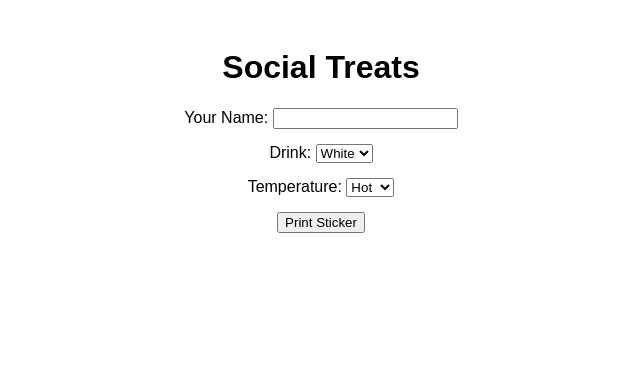
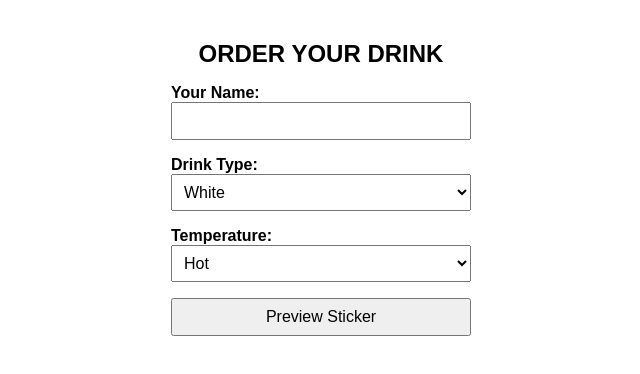
Before and after one commit to jonignatiuskoh/socialtreats, a plain HTML site: page index.html in a window 1280 px wide. Shown: the whole page, without its empty margins (319-959 px from the left). Drawn offline with Linux system fonts and the light colour scheme.

Commit message:
preview message

```diff
--- a/index.html
+++ b/index.html
@@ -1,82 +1,127 @@
-
 <!DOCTYPE html>
 <html lang="en">
 <head>
   <meta charset="UTF-8" />
   <meta name="viewport" content="width=device-width, initial-scale=1.0"/>
-  <title>Social Treats Sticker App</title>
+  <title>Order Your Drink</title>
   <style>
     body {
       font-family: 'Futura', sans-serif;
-      text-align: center;
-      padding: 20px;
+      display: flex;
+      flex-direction: column;
+      align-items: center;
+      padding: 1rem;
     }
-    .form-group {
-      margin-bottom: 15px;
+
+    h1 {
+      font-size: 1.5rem;
+      margin-bottom: 1rem;
+      text-transform: uppercase;
     }
-    .sticker {
+
+    form {
+      display: flex;
+      flex-direction: column;
+      gap: 1rem;
+      max-width: 300px;
+      width: 100%;
+    }
+
+    label {
+      display: flex;
+      flex-direction: column;
+      font-weight: bold;
+    }
+
+    input, select, button {
+      padding: 0.5rem;
+      font-size: 1rem;
+    }
+
+    #sticker-preview {
+      margin-top: 2rem;
+      border: 1px dashed #aaa;
+      padding: 1rem;
       width: 200px;
       height: 120px;
-      border: 1px solid #000;
-      margin: 20px auto;
-      padding: 10px;
-      font-size: 14px;
-      display: flex;
-      flex-direction: column;
-      justify-content: center;
-      align-items: center;
+      text-align: center;
+      display: none;
     }
-    .logo {
+
+    #sticker-preview img {
       max-height: 30px;
-      margin-bottom: 5px;
+      margin-bottom: 0.5rem;
+    }
+
+    #confirm-print {
+      margin-top: 1rem;
+      display: none;
+      padding: 0.5rem 1rem;
+      font-size: 1rem;
     }
   </style>
 </head>
 <body>
-  <h1>Social Treats</h1>
-  <div class="form-group">
-    <label for="customerName">Your Name:</label>
-    <input type="text" id="customerName" />
-  </div>
-  <div class="form-group">
-    <label for="drink">Drink:</label>
-    <select id="drink">
+  <h1>ORDER YOUR DRINK</h1>
+
+  <form id="order-form">
+    <label>
+      Your Name:
+      <input type="text" id="name" required />
+    </label>
+
+    <label>
+      Drink Type:
+      <select id="drink" required>
         <option value="White">White</option>
         <option value="Black">Black</option>
       </select>
-  </div>
-  <div class="form-group">
-    <label for="temperature">Temperature:</label>
-    <select id="temperature">
+    </label>
+
+    <label>
+      Temperature:
+      <select id="temp" required>
         <option value="Hot">Hot</option>
         <option value="Iced">Iced</option>
       </select>
-  </div>
-  <button onclick="generateSticker()">Print Sticker</button>
+    </label>
 
-  <div id="stickerPreview" class="sticker" style="display:none;">
-    <img src="logo.png" alt="Logo" class="logo" />
-    <div id="previewName"></div>
-    <div id="previewDrink"></div>
-    <div id="previewTime"></div>
+    <button type="submit">Preview Sticker</button>
+  </form>
+
+  <div id="sticker-preview">
+    <img src="logo.png" alt="Logo" />
+    <div id="sticker-content"></div>
   </div>
 
+  <button id="confirm-print">Confirm & Order</button>
+
   <script>
-    function generateSticker() {
-      const name = document.getElementById('customerName').value;
-      const drink = document.getElementById('drink').value;
-      const temperature = document.getElementById('temperature').value;
-      const now = new Date();
-      const time = now.toLocaleTimeString([], { hour: '2-digit', minute: '2-digit' });
+    const form = document.getElementById("order-form");
+    const content = document.getElementById("sticker-content");
+    const preview = document.getElementById("sticker-preview");
+    const printButton = document.getElementById("confirm-print");
 
-      document.getElementById('previewName').textContent = name;
-      document.getElementById('previewDrink').textContent = `${temperature} ${drink}`;
-      document.getElementById('previewTime').textContent = time;
+    form.addEventListener("submit", (e) => {
+      e.preventDefault();
+      const name = document.getElementById("name").value;
+      const drink = document.getElementById("drink").value;
+      const temp = document.getElementById("temp").value;
+      const time = new Date().toLocaleTimeString();
 
-      document.getElementById('stickerPreview').style.display = 'block';
+      content.innerHTML = `
+        <strong>${name}</strong><br/>
+        ${temp} ${drink}<br/>
+        <small>${time}</small>
+      `;
 
-      setTimeout(() => window.print(), 500);
-    }
+      preview.style.display = "block";
+      printButton.style.display = "inline-block";
+    });
+
+    printButton.addEventListener("click", () => {
+      window.print();
+    });
   </script>
 </body>
 </html>
```
Lines whose indentation alone changed are shown as unchanged.
